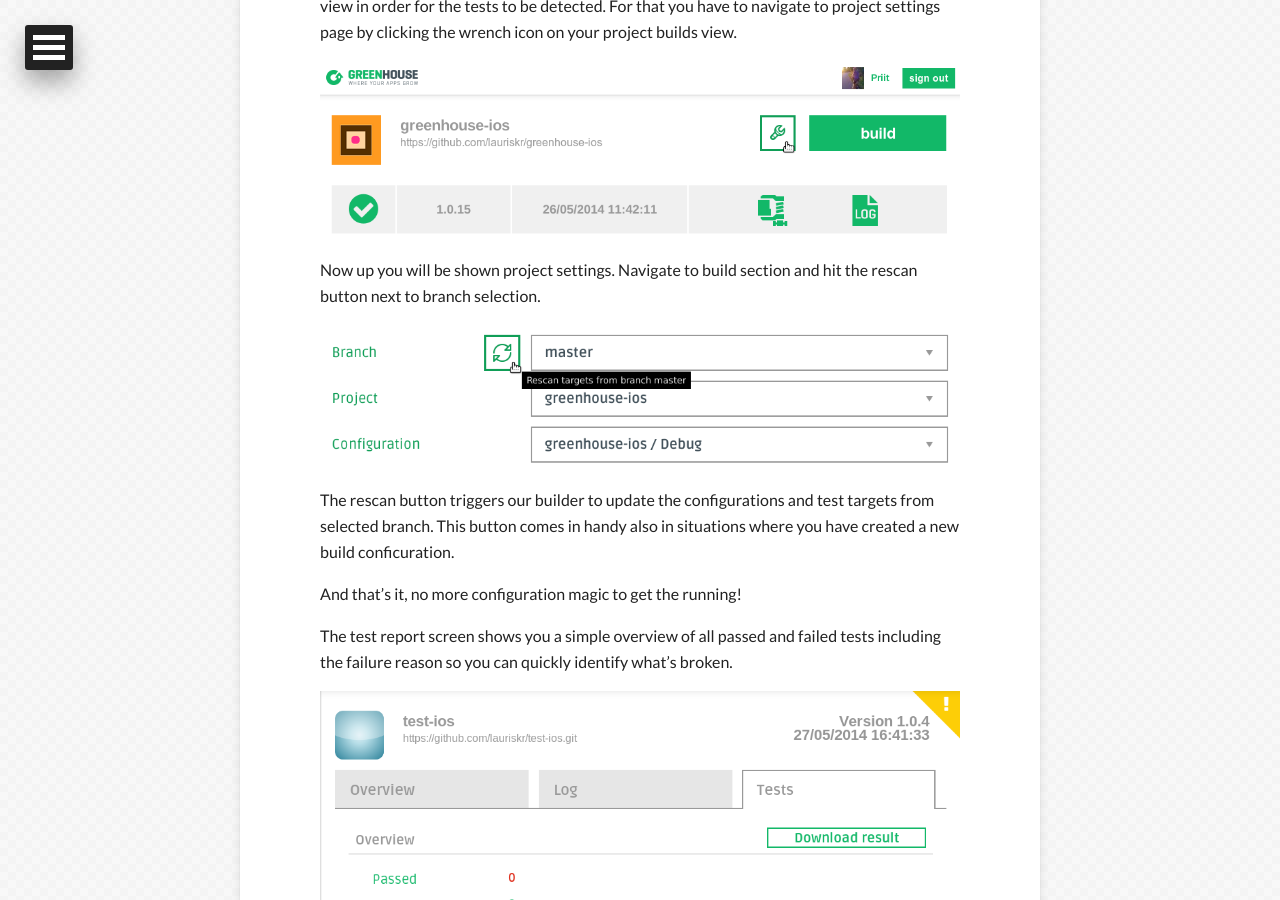
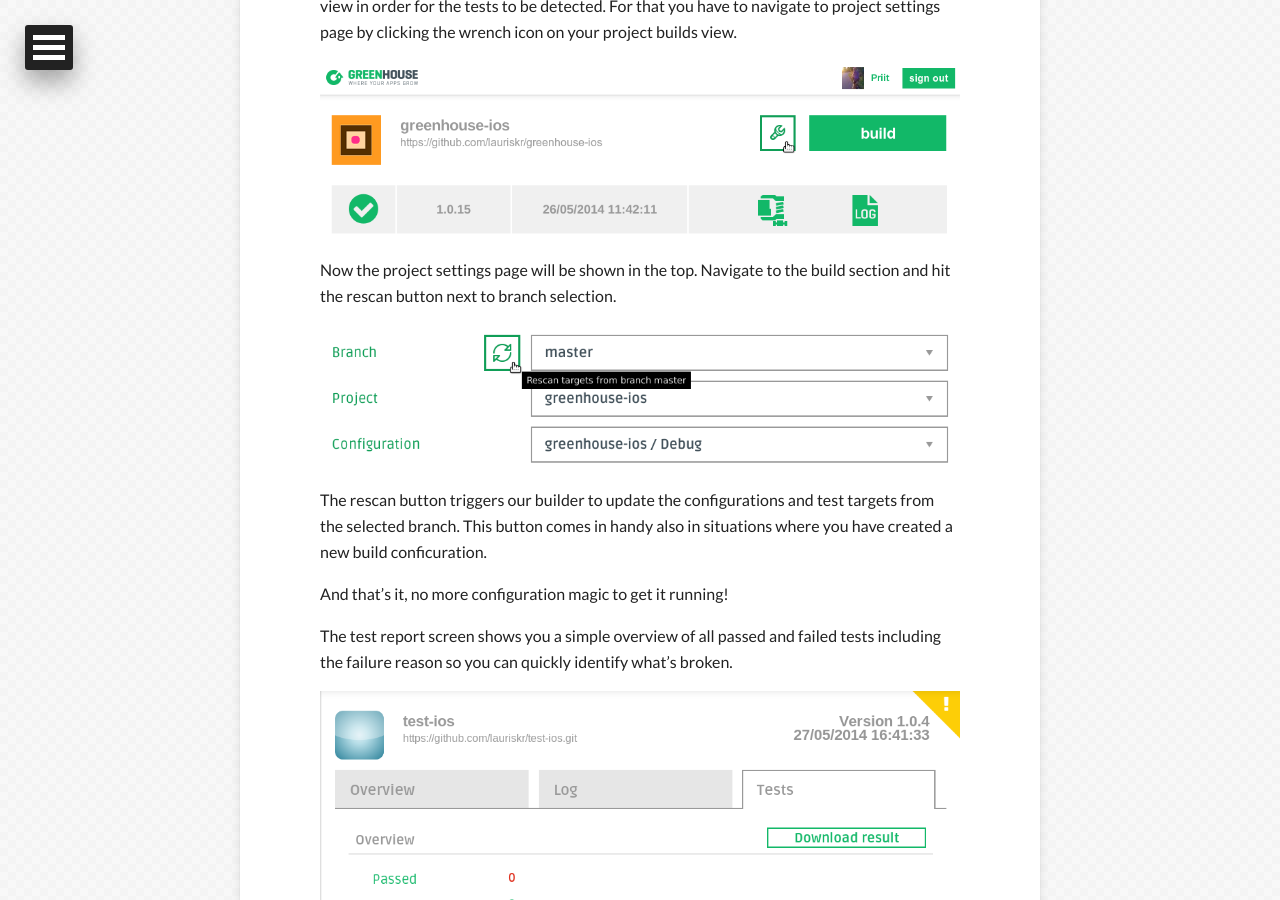
Before and after one commit to GreenhouseCI/blog.greenhouseci.com, a Jekyll site: the page built from _posts/2014-05-27-ios-testing.md, in a window 1280 px wide and 900 px high, scrolled down 552 px. Built offline with Jekyll 4.4.1, drawn with Linux system fonts in a browser that asks for light colours; nearby versions of some CDN libraries; comment, search, counter and statistics services are not loaded.

Commit message:
some minor fixes

```diff
--- a/_posts/2014-05-27-ios-testing.md
+++ b/_posts/2014-05-27-ios-testing.md
@@ -17,14 +17,14 @@
 
 ![Project builds]({{ site.url }}/assets/builds.png)
 
-Now up you will be shown project settings. Navigate to build section and hit the rescan button next to branch selection.
+Now the project settings page will be shown in the top. Navigate to the build section and hit the rescan button next to branch selection.
 
 ![Project builds]({{ site.url }}/assets/rescan-ios.png)
 
-The rescan button triggers our builder to update the configurations and test targets from selected branch.
+The rescan button triggers our builder to update the configurations and test targets from the selected branch.
 This button comes in handy also in situations where you have created a new build conficuration.
 
-And that's it, no more configuration magic to get the running!
+And that's it, no more configuration magic to get it running!
 
 The test report screen shows you a simple overview of all passed and failed tests including the failure reason so you can quickly identify what's broken.
 
```
